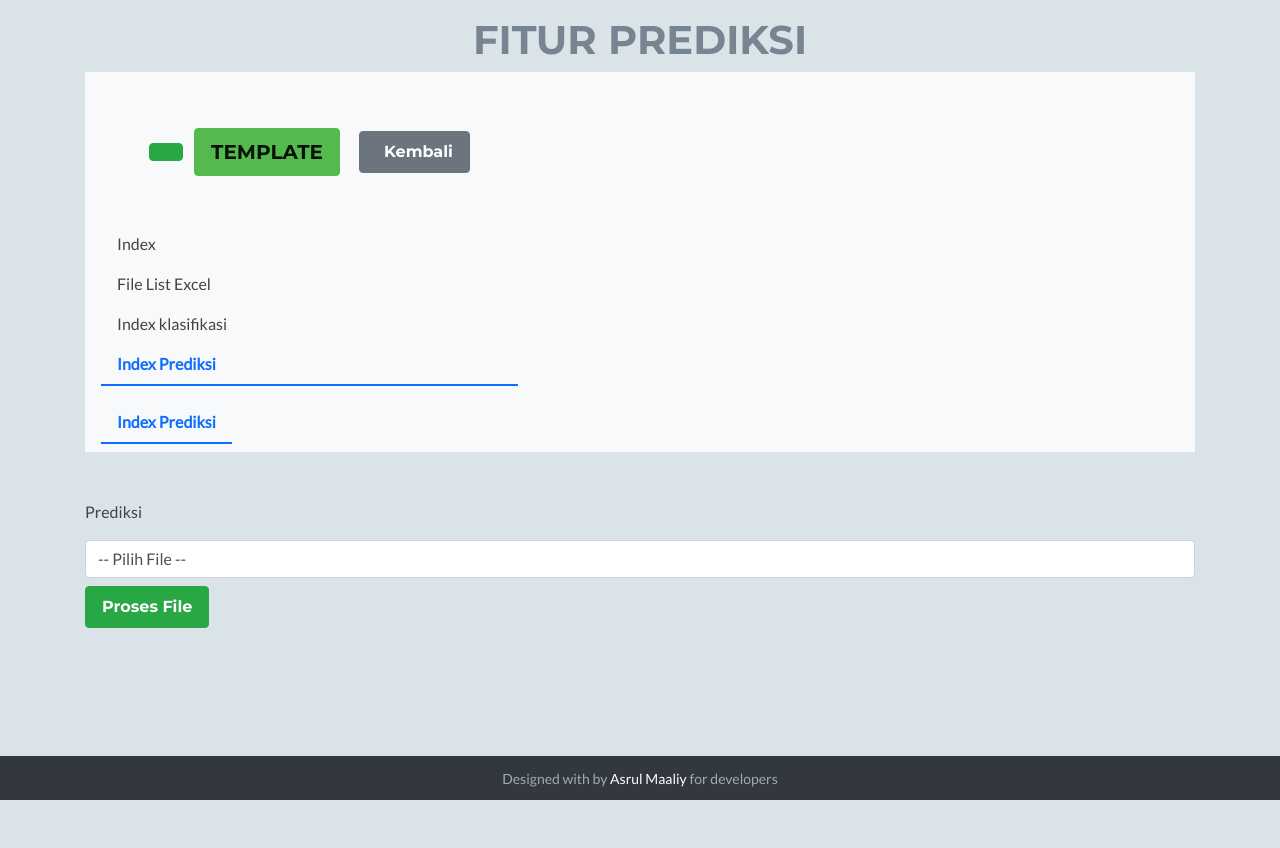
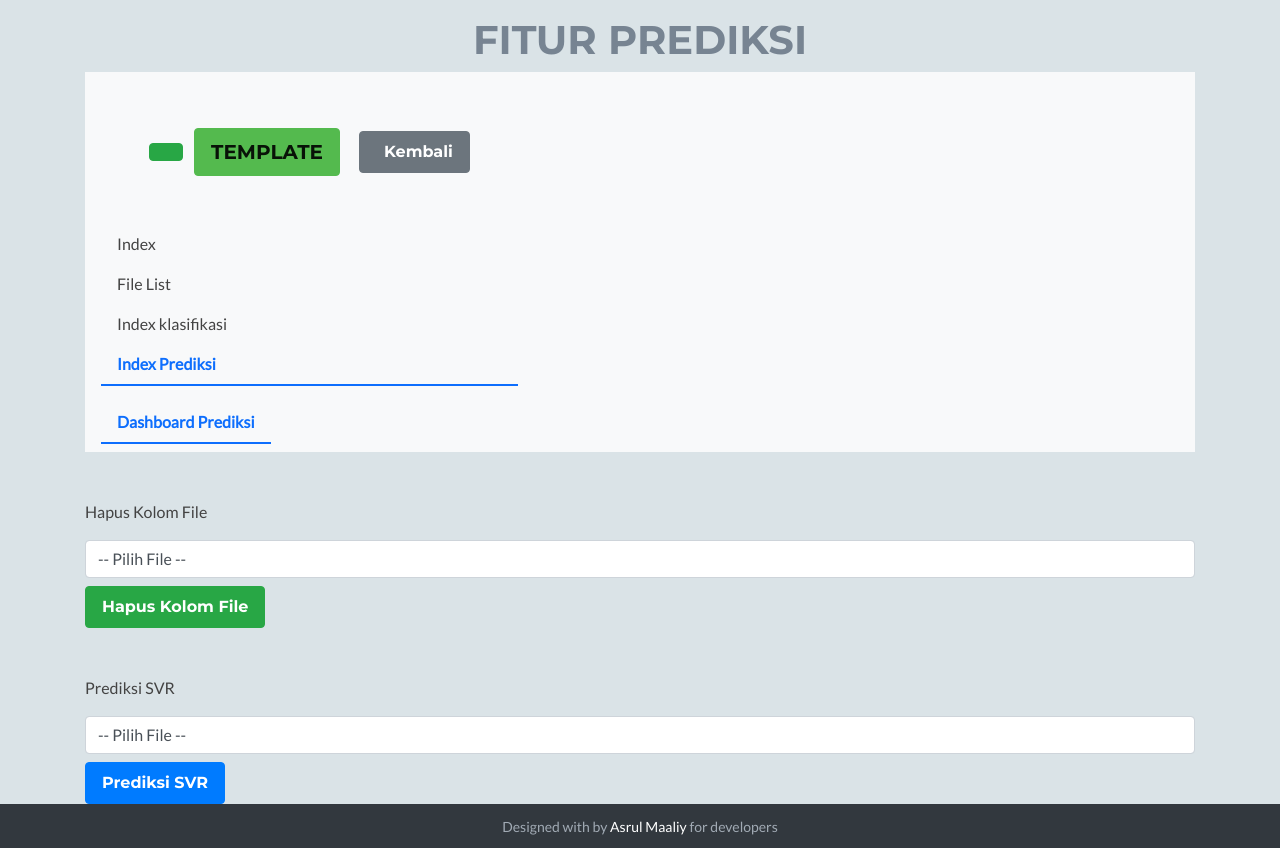
Before and after one commit to asrulmaaliy26/AsrulPortofolio, a Django app: page /mlapp/prediksi/ in a window 1280 px wide. Before the commit the page ends 800 px from the top, so only its background shows below. Run offline with Django 3.2, Linux system fonts and the light colour scheme; some libraries are stand-ins or nearby versions.

Commit message:
prediksi svr

```diff
--- a/PusatDjango/fitur/uploadapp/views.py
+++ b/PusatDjango/fitur/uploadapp/views.py
@@ -1,55 +1,23 @@
+import json
 from django.core.paginator import Paginator
 from pathlib import Path
 import pandas as pd
 from django.shortcuts import render
 from django.conf import settings
 from django.http import JsonResponse
+from .utils import get_data_dir, get_uploaded_files, get_unique_file_path, save_uploaded_file, extract_file_columns, ambil_data
 
 # urls
 def index(request):
     return render(request, 'uploadapp/index.html')
 
-def get_upload_dir():
-    """Mengembalikan path direktori upload."""
-    upload_dir = Path(settings.MEDIA_ROOT) / 'data'
-    upload_dir.mkdir(parents=True, exist_ok=True)
-    return upload_dir
-
-def get_unique_file_path(upload_dir, file_name, file_extension):
-    """Menghasilkan nama file unik jika sudah ada yang sama."""
-    save_path = upload_dir / f"{file_name}{file_extension}"
-    counter = 1
-    while save_path.exists():
-        save_path = upload_dir / f"{file_name} ({counter}){file_extension}"
-        counter += 1
-    return save_path
-
-def save_uploaded_file(uploaded_file, save_path):
-    """Menyimpan file yang diunggah ke direktori."""
-    with open(save_path, 'wb+') as destination:
-        for chunk in uploaded_file.chunks():
-            destination.write(chunk)
-
-def extract_file_columns(file_path):
-    """Mengembalikan daftar kolom dari file Excel atau CSV."""
-    file_extension = file_path.suffix.lower()
-    try:
-        if file_extension in ['.xls', '.xlsx']:
-            df = pd.read_excel(file_path)
-        elif file_extension == '.csv':
-            df = pd.read_csv(file_path)
-        else:
-            return []
-        return list(df.columns)
-    except Exception:
-        return []
 
 def upload_file(request):
     if request.method == 'POST' and request.FILES.get('file'):
         uploaded_file = request.FILES['file']
         new_file_name = request.POST.get('new_file_name', '').strip() or Path(uploaded_file.name).stem
         file_extension = Path(uploaded_file.name).suffix.lower()
-        upload_dir = get_upload_dir()
+        upload_dir = get_data_dir()
         save_path = get_unique_file_path(upload_dir, new_file_name, file_extension)
 
         save_uploaded_file(uploaded_file, save_path)
@@ -64,45 +32,40 @@ def upload_file(request):
 
     return render(request, 'uploadapp/upload.html', {"files": get_uploaded_files()})
 
-def get_uploaded_files():
-    """Mengembalikan daftar file dalam direktori upload."""
-    upload_dir = get_upload_dir()
-    return [{"name": f.name, "format": f.suffix} for f in upload_dir.iterdir() if f.is_file()]
-
 # urls
 def file_list(request):
     return render(request, 'uploadapp/file_list.html', {"files": get_uploaded_files()})
 
-# urls
+#urls
 def view_file(request):
     file_name = request.GET.get('file_name')
     if not file_name:
         return JsonResponse({"error": "File name is required"}, status=400)
 
-    file_path = get_upload_dir() / file_name
+    file_path = get_data_dir() / file_name
     if not file_path.exists():
         return JsonResponse({"error": "File not found"}, status=404)
 
-    try:
-        df = pd.read_excel(file_path) if file_path.suffix in ['.xls', '.xlsx'] else pd.read_csv(file_path)
-        data = df.to_dict(orient="records")
-        per_page = request.GET.get('per_page', 10)
+    response = ambil_data(request, file_name)
+    if response.status_code != 200:
+        return response
 
-        if per_page == 'all':
-            page_obj = data
-        else:
-            paginator = Paginator(data, int(per_page))
-            page_number = request.GET.get('page')
-            page_obj = paginator.get_page(page_number)
+    data = json.loads(response.content).get("data", [])
+    per_page = request.GET.get('per_page', 10)
 
-        return render(request, 'uploadapp/file_preview.html', {"file_name": file_name, "page_obj": page_obj, "per_page": per_page})
-    except Exception as e:
-        return JsonResponse({"error": str(e)}, status=500)
+    if per_page == 'all':
+        page_obj = data
+    else:
+        paginator = Paginator(data, int(per_page))
+        page_number = request.GET.get('page')
+        page_obj = paginator.get_page(page_number)
+
+    return render(request, 'uploadapp/file_preview.html', {"file_name": file_name, "page_obj": page_obj, "per_page": per_page})
 
 def delete_file(request):
     if request.method == "POST":
         file_name = request.POST.get("file_name")
-        file_path = get_upload_dir() / file_name
+        file_path = get_data_dir() / file_name
 
         if file_path.exists():
             file_path.unlink()
--- a/PusatDjango/mlapp/templates/mlapp/navbar.html
+++ b/PusatDjango/mlapp/templates/mlapp/navbar.html
@@ -4,7 +4,7 @@
 
         <!-- Links Section -->
         <a class="nav-link {% if request.resolver_match.url_name == 'index' and request.resolver_match.namespace == 'mlapp' %}active{% endif %}" href="{% url 'mlapp:index' %}">Index</a>
-        <a class="nav-link {% if request.resolver_match.url_name == 'file_list' and request.resolver_match.namespace == 'mlapp' %}active{% endif %}" href="{% url 'mlapp:file_list' %}">File List Excel</a>
+        <a class="nav-link {% if request.resolver_match.url_name == 'file_list' and request.resolver_match.namespace == 'mlapp' %}active{% endif %}" href="{% url 'mlapp:file_list' %}">File List</a>
         <a class="nav-link {% if request.resolver_match.url_name == 'index' and request.resolver_match.namespace == 'mlapp:klasifikasi' %}active{% endif %}" href="{% url 'mlapp:klasifikasi:index' %}">Index klasifikasi</a>
         <a class="nav-link {% if request.resolver_match.url_name == 'index' and request.resolver_match.namespace == 'mlapp:prediksi' %}active{% endif %}" href="{% url 'mlapp:prediksi:index' %}">Index Prediksi</a>
         {% block additional_links %}{% endblock %}
--- a/PusatDjango/mlprojek/prediksi/templates/prediksi/index.html
+++ b/PusatDjango/mlprojek/prediksi/templates/prediksi/index.html
@@ -8,7 +8,7 @@
 
 <div class="container mt-5">
     <h1>{{ message }}</h1>
-    <p>Prediksi</p>
+    <p>Hapus Kolom File</p>
 
     <!-- Dropdown untuk memilih file -->
     <select id="fileSelect" class="form-control mt-3">
@@ -19,16 +19,45 @@
     </select>
 
     <!-- Tombol untuk memproses file -->
-    <button id="processFileBtn" class="btn btn-success mt-2"
-        data-url="{% url 'mlapp:prediksi:proses_file' 'dummy' %}">
-        Proses File
+    <button id="hapusColomBtn" class="btn btn-success mt-2"
+        data-url="{% url 'mlapp:prediksi:hapus_colom_file' 'dummy' %}">
+        Hapus Kolom File
+    </button>
+</div>
+
+<div class="container mt-5">
+    <h1>{{ message }}</h1>
+    <p>Prediksi SVR</p>
+
+    <!-- Dropdown untuk memilih file -->
+    <select id="fileSelectPrediksi" class="form-control mt-3">
+        <option value="">-- Pilih File --</option>
+        {% for file in files %}
+        <option value="{{ file.name }}">{{ file.name }}</option>
+        {% endfor %}
+    </select>
+
+    <!-- Tombol untuk memproses file -->
+    <button id="prediksiSvrBtn" class="btn btn-primary mt-2"
+        data-url="{% url 'mlapp:prediksi:prediksi_svr' 'dummy' %}">
+        Prediksi SVR
     </button>
 </div>
 
 <script>
+    document.getElementById("hapusColomBtn").addEventListener("click", function () {
+        let selectedFile = document.getElementById("fileSelect").value;
+        if (selectedFile) {
+            let urlTemplate = this.getAttribute("data-url");
+            let finalUrl = urlTemplate.replace("dummy", encodeURIComponent(selectedFile));
+            window.location.href = finalUrl;
+        } else {
+            alert("Silakan pilih file terlebih dahulu.");
+        }
+    });
 
-    document.getElementById("processFileBtn").addEventListener("click", function () {
-        let selectedFile = document.getElementById("fileSelect").value;
+    document.getElementById("prediksiSvrBtn").addEventListener("click", function () {
+        let selectedFile = document.getElementById("fileSelectPrediksi").value;
         if (selectedFile) {
             let urlTemplate = this.getAttribute("data-url");
             let finalUrl = urlTemplate.replace("dummy", encodeURIComponent(selectedFile));
--- a/PusatDjango/mlprojek/prediksi/templates/prediksi/navbar.html
+++ b/PusatDjango/mlprojek/prediksi/templates/prediksi/navbar.html
@@ -3,7 +3,7 @@
 {% block additional_links %}
 <nav class="navbar navbar-light bg-light">
     <div class="d-flex flex-column">
-        <a class="nav-link {% if request.resolver_match.url_name == 'index' and request.resolver_match.namespace == 'mlapp:prediksi' %}active{% endif %}" href="{% url 'mlapp:prediksi:index' %}">Index Prediksi</a>
+        <a class="nav-link {% if request.resolver_match.url_name == 'index' and request.resolver_match.namespace == 'mlapp:prediksi' %}active{% endif %}" href="{% url 'mlapp:prediksi:index' %}">Dashboard Prediksi</a>
     </div>
 </nav>
 <style>
--- a/PusatDjango/mlprojek/prediksi/urls.py
+++ b/PusatDjango/mlprojek/prediksi/urls.py
@@ -1,8 +1,9 @@
 from django.urls import path
-from .views import index, proses_file
+from .views import index, hapus_colom_file, prediksi_svr
 
 app_name = 'prediksi'
 urlpatterns = [
     path('', index, name='index'),
-    path('proses-file/<str:file_name>/', proses_file, name='proses_file'),
+    path('haspus-colom-file/<str:file_name>/', hapus_colom_file, name='hapus_colom_file'),
+    path('predikis_svr/<str:file_name>/', prediksi_svr, name='prediksi_svr'),
 ]
--- a/PusatDjango/mlprojek/prediksi/views.py
+++ b/PusatDjango/mlprojek/prediksi/views.py
@@ -4,47 +4,21 @@ from django.conf import settings
 from django.http import JsonResponse
 from django.shortcuts import render
 import pandas as pd
-from fitur.uploadapp.views import get_uploaded_files
+from sklearn.svm import SVR
+from sklearn.model_selection import train_test_split
+from sklearn.preprocessing import StandardScaler
+from fitur.uploadapp.utils import get_uploaded_files, ambil_data, get_data_dir, get_unique_file_path
 
 def index(request):
     """Menampilkan halaman utama dengan daftar file yang diunggah."""
     files = get_uploaded_files()
     return render(request, 'prediksi/index.html', {"files": files})
 
-def load_dataframe(file_path):
-    """Membaca file berdasarkan formatnya dan mengembalikannya sebagai DataFrame."""
-    try:
-        if file_path.suffix.lower() == ".csv":
-            return pd.read_csv(file_path, encoding='latin1')
-        elif file_path.suffix.lower() in (".xls", ".xlsx"):
-            return pd.read_excel(file_path)
-        else:
-            return None
-    except Exception as e:
-        raise ValueError(f"Error membaca file: {e}")
-
-def ambil_data(request, file_name):
-    """Mengambil data dari file yang dipilih dan mengembalikannya dalam format JSON."""
-    file_path = Path(settings.MEDIA_ROOT) / 'data' / file_name
-
-    df = load_dataframe(file_path)
-    if df is None:
-        return JsonResponse({"error": "Format file tidak didukung."}, status=400)
-
-    return JsonResponse({"file_name": file_name, "data": df.to_dict(orient='records')})
-
-def proses_file(request, file_name):
-    """Membaca file yang dipilih, menjumlahkan angka dalam file, dan memungkinkan penghapusan kolom."""
+def hapus_colom_file(request, file_name):
     response = ambil_data(request, file_name)
     response_data = json.loads(response.content)
-
     if response.status_code != 200:
-        return render(request, "prediksi/hasil_jumlah.html", {
-            "file_name": file_name,
-            "total": response_data.get("error"),
-            "table_data": None,
-            "columns": [],
-        })
+        return render(request, "prediksi/hasil_jumlah.html", {"file_name": file_name, "total": response_data.get("error"), "table_data": None, "columns": []})
 
     df = pd.DataFrame(response_data.get("data", []))
     total = df.select_dtypes(include=['number']).sum().sum()
@@ -54,18 +28,88 @@ def proses_file(request, file_name):
         df.drop(columns=kolom_hapus, inplace=True, errors='ignore')
         total = df.select_dtypes(include=['number']).sum().sum()
 
-        edited_file_path = Path(settings.MEDIA_ROOT) / f"edited_{file_name}"
-        if file_name.endswith(".csv"):
-            df.to_csv(edited_file_path, index=False)
-        else:
-            df.to_excel(edited_file_path, index=False)
+        upload_dir = get_data_dir()
+        file_extension = ".csv" if file_name.endswith(".csv") else ".xlsx"
+        base_name = file_name.rsplit(".", 1)[0]
+        unique_file_path = get_unique_file_path(upload_dir, f"edited_{base_name}", file_extension)
+
+        df.to_csv(unique_file_path, index=False) if file_extension == ".csv" else df.to_excel(unique_file_path, index=False)
     else:
-        edited_file_path = None
+        unique_file_path = None
 
     return render(request, "prediksi/hasil_jumlah.html", {
         "file_name": file_name,
         "total": total,
         "table_data": df.to_html(classes="table table-bordered table-striped", index=False),
         "columns": df.columns.tolist(),
-        "edited_file": edited_file_path.name if edited_file_path else None
+        "edited_file": unique_file_path.name if unique_file_path else None
     })
+from sklearn.preprocessing import LabelEncoder, StandardScaler
+from sklearn.model_selection import train_test_split
+from sklearn.svm import SVR
+from sklearn.impute import SimpleImputer
+from sklearn.metrics import mean_absolute_error, mean_absolute_percentage_error, r2_score
+import pandas as pd
+import json
+
+def prediksi_svr(request, file_name):
+    response = ambil_data(request, file_name)
+    response_data = json.loads(response.content)
+
+    if response.status_code != 200:
+        return render(request, "prediksi/prediksi_svr.html", {"file_name": file_name, "error": response_data.get("error"), "columns": []})
+
+    df = pd.DataFrame(response_data.get("data", []))
+    predicted_value, mae, mape, r2 = None, None, None, None  # Inisialisasi metrik
+
+    if request.method == "POST":
+        fitur = request.POST.getlist("fitur")
+        target = request.POST.get("target")
+
+        if fitur and target and target in df.columns:
+            # Konversi kolom non-numerik ke angka menggunakan Label Encoding
+            for col in fitur + [target]:
+                if df[col].dtype == 'object':
+                    le = LabelEncoder()
+                    df[col] = le.fit_transform(df[col])
+
+            # Menghapus atau menangani NaN
+            df.dropna(inplace=True)
+
+            # Imputasi NaN dengan mean jika masih ada
+            imputer = SimpleImputer(strategy="mean")
+            df[fitur] = imputer.fit_transform(df[fitur])
+            df[target] = imputer.fit_transform(df[[target]])
+
+            X = df[fitur]
+            y = df[target]
+
+            if X.shape[1] > 0 and y.shape[0] > 0:
+                X_train, X_test, y_train, y_test = train_test_split(X, y, test_size=0.2, random_state=42)
+
+                scaler = StandardScaler()
+                X_train_scaled = scaler.fit_transform(X_train)
+                X_test_scaled = scaler.transform(X_test)
+
+                svr = SVR()
+                svr.fit(X_train_scaled, y_train)
+
+                y_pred = svr.predict(X_test_scaled)
+
+                # Hitung metrik evaluasi
+                mae = mean_absolute_error(y_test, y_pred)
+                mape = mean_absolute_percentage_error(y_test, y_pred)
+                r2 = r2_score(y_test, y_pred)
+
+                if not X_test_scaled.size == 0:
+                    predicted_value = y_pred[0]
+
+    return render(request, "prediksi/prediksi_svr.html", {
+        "file_name": file_name,
+        "columns": df.columns.tolist(),
+        "predicted_value": predicted_value,
+        "mae": mae,
+        "mape": mape,
+        "r2": r2,
+        "table_data": df.head(5).to_html(classes="table table-bordered table-striped", index=False)  # Hanya 5 baris pertama
+})
```
Also changed, not shown: PusatDjango/fitur/uploadapp/utils.py (added, +64 -0 lines), PusatDjango/media/data/data.csv (added, +20 -0 lines), PusatDjango/mlprojek/prediksi/templates/prediksi/hasil_jumlah.html (+5 -2 lines), PusatDjango/mlprojek/prediksi/templates/prediksi/prediksi_svr.html (added, +79 -0 lines), 3 other files.
